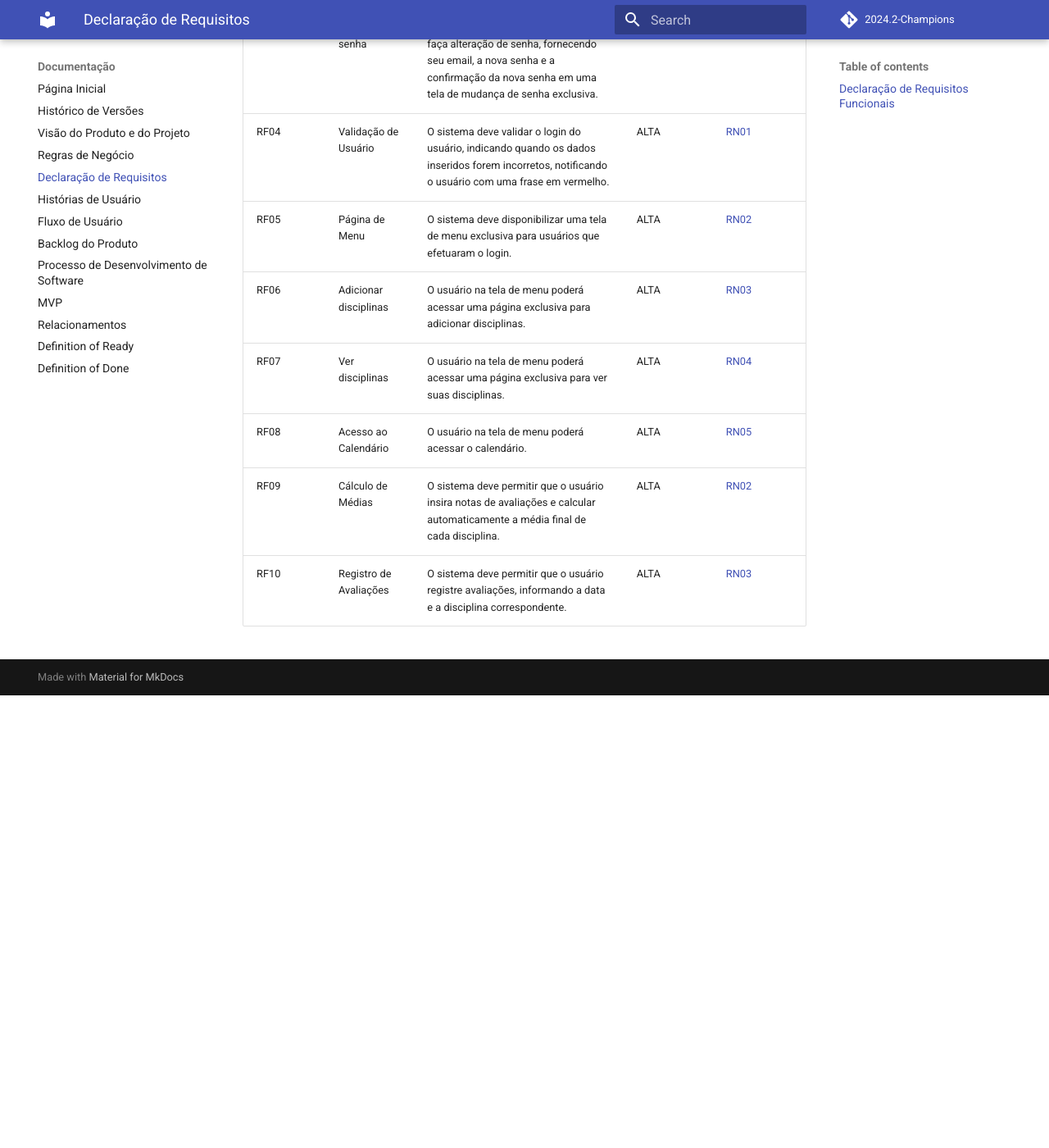
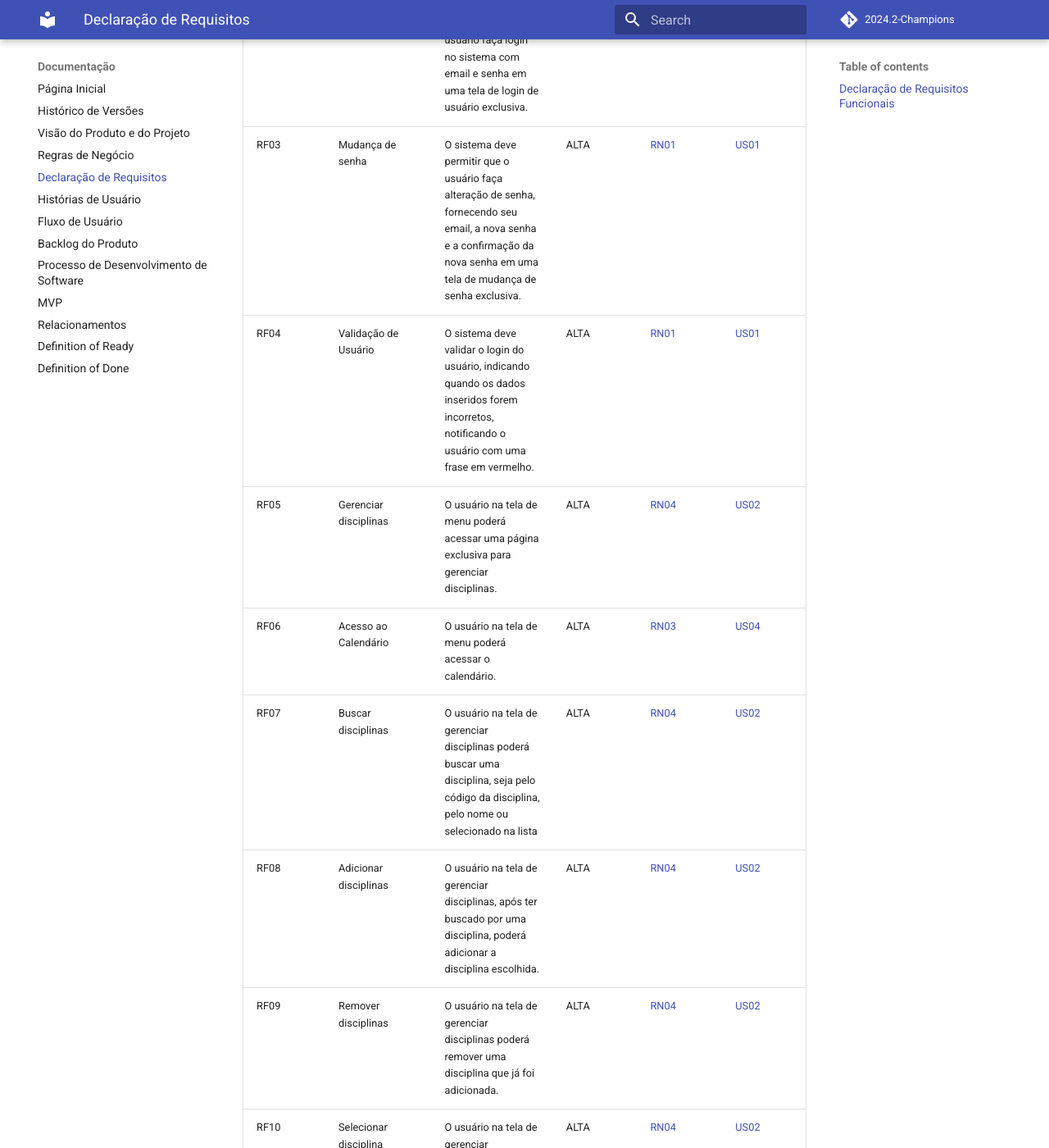
Before and after one commit to FGA-REQ/2024.2-Champions, an MkDocs documentation site: the page built from docs/declaracao-requisitos.md, in a window 1280 px wide and 1400 px high, scrolled down 637 px. Shown: the whole window at 82% size. Built offline with MkDocs 1.6.1 and Material for MkDocs 9.7.7, drawn with Linux system fonts in a browser that asks for light colours; comment, search, counter and statistics services are not loaded; before the commit the page ends 1485 px from its top, so only the background shows below that; some of the changed text lies outside the part shown.

Commit message:
docs: Remodelando e numerando os Requisitos Funcionais, colocando rastreabilidade no documento

```diff
--- a/docs/declaracao-requisitos.md
+++ b/docs/declaracao-requisitos.md
@@ -4,15 +4,25 @@ A **declaração de requisitos** é a especificação detalhada das necessidades
 
 ## Declaração de Requisitos Funcionais
 
-| Código | Nome do Requisito      | Descrição do Requisito                                                                                                                                                     | Prioridade do Requisito | Regra de Negócio Associada |
-| ------ | ---------------------- | -------------------------------------------------------------------------------------------------------------------------------------------------------------------------- | ----------------------- | -------------------------- |
-| RF01   | Cadastro de Usuário    | O sistema deve permitir que o usuário faça cadastro no sistema, com email e senha, em uma tela de cadastro exclusiva                                                       | ALTA                    | [RN01](regras-negocio.md)  |
-| RF02   | Login de Usuário       | O sistema deve permitir que o usuário faça login no sistema com email e senha em uma tela de login de usuário exclusiva.                                                   | ALTA                    | [RN01](regras-negocio.md)  |
-| RF03   | Mudança de senha       | O sistema deve permitir que o usuário faça alteração de senha, fornecendo seu email, a nova senha e a confirmação da nova senha em uma tela de mudança de senha exclusiva. | ALTA                    | [RN01](regras-negocio.md)  |
-| RF04   | Validação de Usuário   | O sistema deve validar o login do usuário, indicando quando os dados inseridos forem incorretos, notificando o usuário com uma frase em vermelho.                          | ALTA                    | [RN01](regras-negocio.md)  |
-| RF05   | Página de Menu         | O sistema deve disponibilizar uma tela de menu exclusiva para usuários que efetuaram o login.                                                                              | ALTA                    | [RN02](regras-negocio.md)  |
-| RF06   | Adicionar disciplinas  | O usuário na tela de menu poderá acessar uma página exclusiva para adicionar disciplinas.                                                                                  | ALTA                    | [RN03](regras-negocio.md)  |
-| RF07   | Ver disciplinas        | O usuário na tela de menu poderá acessar uma página exclusiva para ver suas disciplinas.                                                                                   | ALTA                    | [RN04](regras-negocio.md)  |
-| RF08   | Acesso ao Calendário   | O usuário na tela de menu poderá acessar o calendário.                                                                                                                     | ALTA                    | [RN05](regras-negocio.md)  |
-| RF09   | Cálculo de Médias      | O sistema deve permitir que o usuário insira notas de avaliações e calcular automaticamente a média final de cada disciplina.                                              | ALTA                    | [RN02](regras-negocio.md)  |
-| RF10   | Registro de Avaliações | O sistema deve permitir que o usuário registre avaliações, informando a data e a disciplina correspondente.                                                                | ALTA                    | [RN03](regras-negocio.md)  |
+| Código | Nome do Requisito                 | Descrição do Requisito                                                                                                                                                     | Prioridade do Requisito | Regra de Negócio Associada | História de Usuário                                                                                 |
+| ------ | --------------------------------- | -------------------------------------------------------------------------------------------------------------------------------------------------------------------------- | ----------------------- | -------------------------- | --------------------------------------------------------------------------------------------------- |
+| RF01   | Cadastro de Usuário               | O sistema deve permitir que o usuário faça cadastro no sistema, com email e senha, em uma tela de cadastro exclusiva                                                       | ALTA                    | [RN01](regras-negocio.md)  | [US01](historias-usuario.md#história-de-usuário-01---cadastro-no-sistema)                           |
+| RF02   | Login de Usuário                  | O sistema deve permitir que o usuário faça login no sistema com email e senha em uma tela de login de usuário exclusiva.                                                   | ALTA                    | [RN01](regras-negocio.md)  | [US01](historias-usuario.md#história-de-usuário-01---cadastro-no-sistema)                           |
+| RF03   | Mudança de senha                  | O sistema deve permitir que o usuário faça alteração de senha, fornecendo seu email, a nova senha e a confirmação da nova senha em uma tela de mudança de senha exclusiva. | ALTA                    | [RN01](regras-negocio.md)  | [US01](historias-usuario.md#história-de-usuário-01---cadastro-no-sistema)                           |
+| RF04   | Validação de Usuário              | O sistema deve validar o login do usuário, indicando quando os dados inseridos forem incorretos, notificando o usuário com uma frase em vermelho.                          | ALTA                    | [RN01](regras-negocio.md)  | [US01](historias-usuario.md#história-de-usuário-01---cadastro-no-sistema)                           |
+| RF05   | Gerenciar disciplinas             | O usuário na tela de menu poderá acessar uma página exclusiva para gerenciar disciplinas.                                                                                  | ALTA                    | [RN04](regras-negocio.md)  | [US02](historias-usuario.md#história-de-usuário-02---seleção-de-disciplinas)                        |
+| RF06   | Acesso ao Calendário              | O usuário na tela de menu poderá acessar o calendário.                                                                                                                     | ALTA                    | [RN03](regras-negocio.md)  | [US04](historias-usuario.md#história-de-usuário-04---gerenciar-o-calendário-de-provas-e-avaliações) |
+| RF07   | Buscar disciplinas                | O usuário na tela de gerenciar disciplinas poderá buscar uma disciplina, seja pelo código da disciplina, pelo nome ou selecionado na lista                                 | ALTA                    | [RN04](regras-negocio.md)  | [US02](historias-usuario.md#história-de-usuário-02---seleção-de-disciplinas)                        |
+| RF08   | Adicionar disciplinas             | O usuário na tela de gerenciar disciplinas, após ter buscado por uma disciplina, poderá adicionar a disciplina escolhida.                                                  | ALTA                    | [RN04](regras-negocio.md)  | [US02](historias-usuario.md#história-de-usuário-02---seleção-de-disciplinas)                        |
+| RF09   | Remover disciplinas               | O usuário na tela de gerenciar disciplinas poderá remover uma disciplina que já foi adicionada.                                                                            | ALTA                    | [RN04](regras-negocio.md)  | [US02](historias-usuario.md#história-de-usuário-02---seleção-de-disciplinas)                        |
+| RF10   | Selecionar disciplina             | O usuário na tela de gerenciar disciplinas poderá selecionar uma disciplina do seu menu de disciplinas                                                                     | ALTA                    | [RN04](regras-negocio.md)  | [US02](historias-usuario.md#história-de-usuário-02---seleção-de-disciplinas)                        |
+| RF11   | Webscraping de Disciplinas        | O administrador poderá adicionar mais disciplinas no sistema por meio de um webscraping, a fim de incluir novas disciplinas e novos cursos                                 | BAIXA                   | [RN04](regras-negocio.md)  | [US02](historias-usuario.md#história-de-usuário-02---seleção-de-disciplinas)                        |
+| RF12   | Cálculo de Médias                 | O usuário no menu da disciplina selecionada poderá calcular as suas médias acadêmicas                                                                                      | ALTA                    | [RN02](regras-negocio.md)  | [US03](historias-usuario.md#história-de-usuário-03---cálculo-de-menção-e-de-média)                  |
+| RF13   | Inserção de Pesos                 | O usuário no menu da disciplina selecionada deverá incluir os pesos de cada avaliação                                                                                      | MEDIA                   | [RN02](regras-negocio.md)  | [US03](historias-usuario.md#história-de-usuário-03---cálculo-de-menção-e-de-média)                  |
+| RF14   | Inserção de Notas                 | O usuário no menu da disciplina selecionada deverá incluir as notas que já foram tiradas até o momento                                                                     | MEDIA                   | [RN02](regras-negocio.md)  | [US03](historias-usuario.md#história-de-usuário-03---cálculo-de-menção-e-de-média)                  |
+| RF15   | Disponibilização da Média Parcial | O sistema no menu da disciplina selecionada deverá disponibilizar a média parcial do estudante até o momento                                                               | ALTA                    | [RN02](regras-negocio.md)  | [US03](historias-usuario.md#história-de-usuário-03---cálculo-de-menção-e-de-média)                  |
+| RF16   | Disponibilizar menção             | O sistema no menu da disciplina selecionada deverá disponibilizar a menção que o usuário poderá alcançar.                                                                  | MEDIA                   | [RN02](regras-negocio.md)  | [US03](historias-usuario.md#história-de-usuário-03---cálculo-de-menção-e-de-média)                  |
+| RF17   | Adicionar Evento                  | O usuário na tela do calendário poderá adicionar um evento com apenas um título                                                                                            | ALTA                    | [RN03](regras-negocio.md)  | [US04](historias-usuario.md#história-de-usuário-04---gerenciar-o-calendário-de-provas-e-avaliações) |
+| RF18   | Editar Evento                     | O usuário na tela do calendário poderá editar o título de um evento já adicionado                                                                                          | ALTA                    | [RN03](regras-negocio.md)  | [US04](historias-usuario.md#história-de-usuário-04---gerenciar-o-calendário-de-provas-e-avaliações) |
+| RF19   | Remover Evento                    | O usuário na tela do calendário poderá remover um evento já adicionado                                                                                                     | ALTA                    | [RN03](regras-negocio.md)  | [US04](historias-usuario.md#história-de-usuário-04---gerenciar-o-calendário-de-provas-e-avaliações) |
+| RF20   | Integração com Google Calendar    | O usuário poderá gerar uma integração de seu calendário com o Google Calendar                                                                                              | BAIXA                   | [RN03](regras-negocio.md)  | [US04](historias-usuario.md#história-de-usuário-04---gerenciar-o-calendário-de-provas-e-avaliações) |
```
Also changed, not shown: docs/historico.md (+1 -0 lines).
